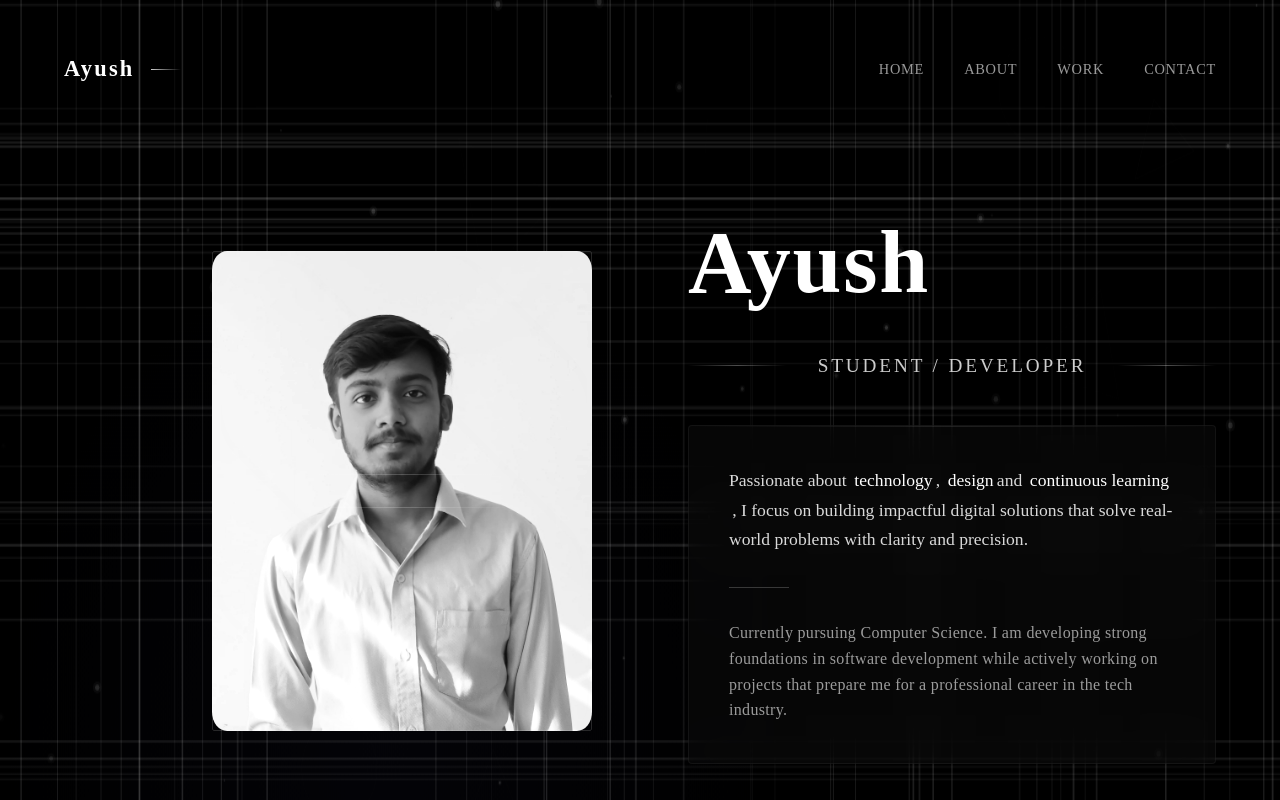
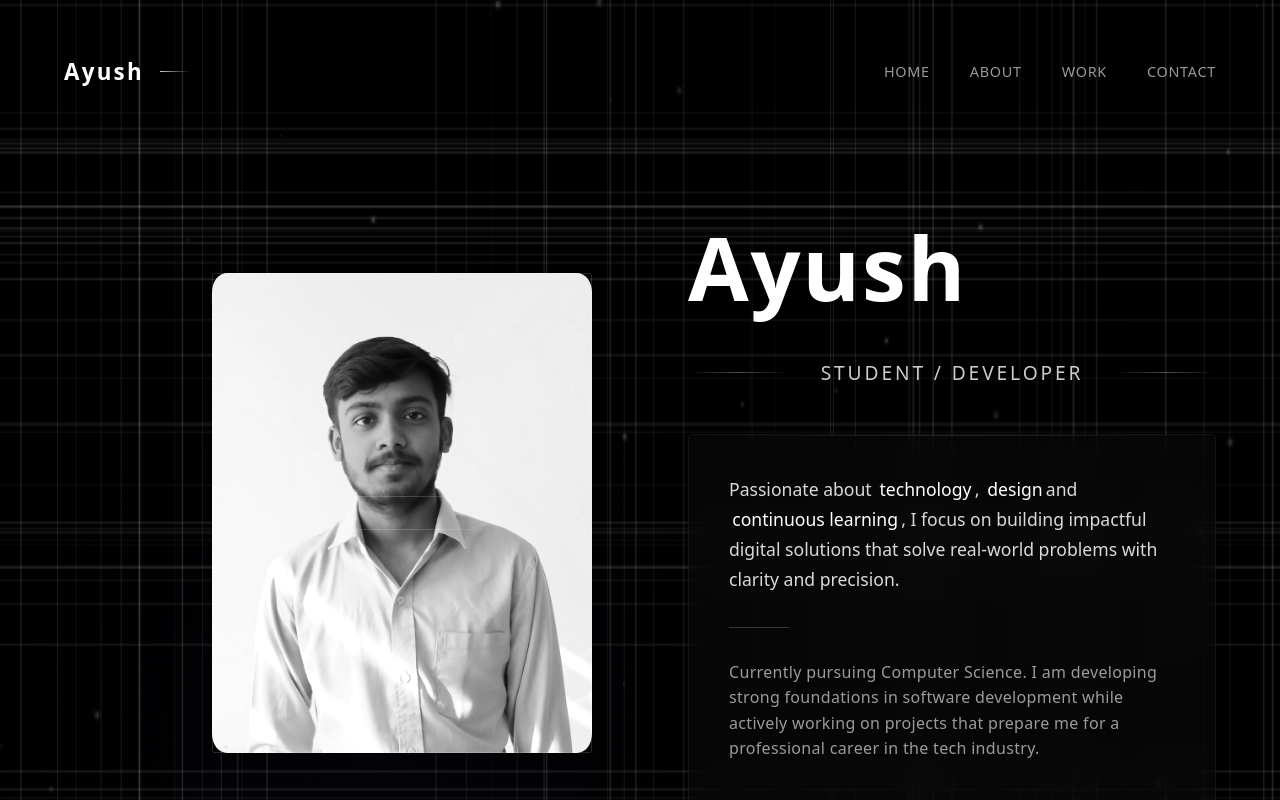
Before and after one commit to krushayu/Portfolio, a React (Create React App) app: page / in a window 1280 px wide. Shown: the top 800 px of the page. Built offline with nearby package versions, Linux system fonts and the light colour scheme.

Commit message:
Update App.css

```diff
--- a/src/App.css
+++ b/src/App.css
@@ -4,3 +4,6 @@
   color: white;
   font-family: 'Caveat', cursive;
 }
+* {
+  font-family: 'Playpen Sans', system-ui, -apple-system, BlinkMacSystemFont, 'Segoe UI', sans-serif;
+}
```
